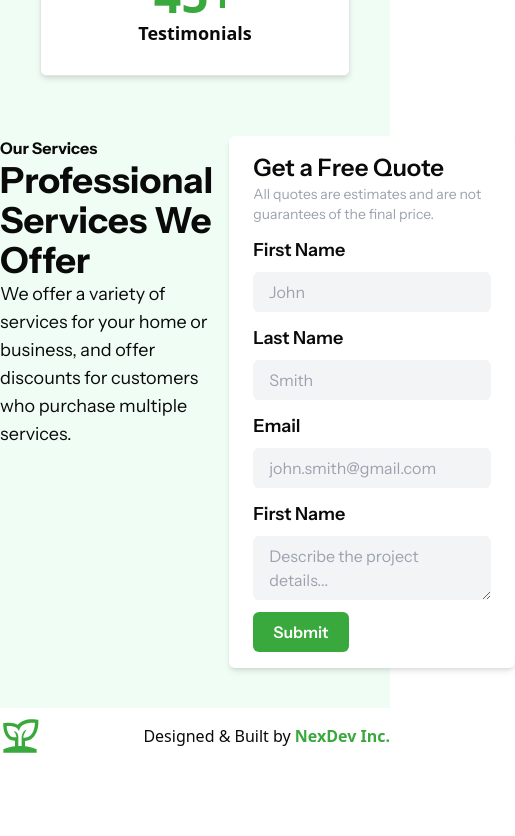
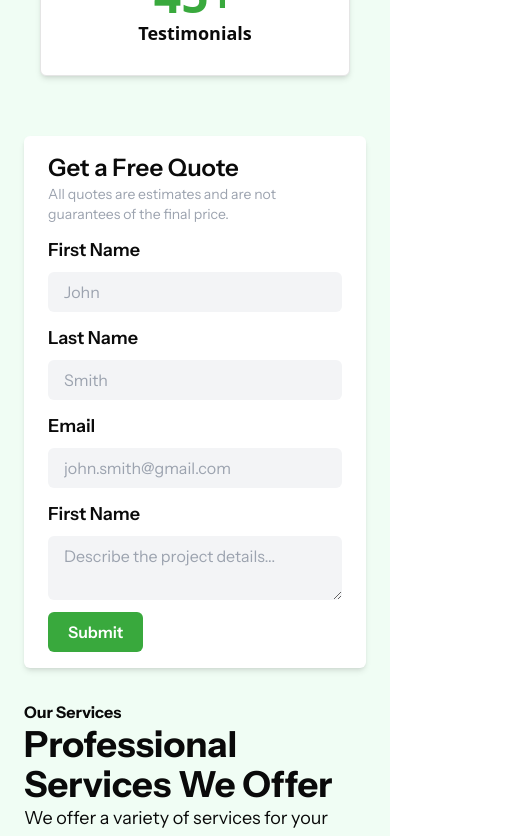
Before and after one commit to Benjamin-buck/serenity, a Next.js app: page / in a window 390 px wide. Shown: the part 1580-2416 px from the top of the page, 515 px wide, since content can reach past the window. Before the commit the page ends 2344 px from the top, so only its background shows below. Built offline with nearby package versions, Linux system fonts and the light colour scheme.

Commit message:
Fixes mobile layout

```diff
--- a/app/page.tsx
+++ b/app/page.tsx
@@ -8,10 +8,10 @@ export default function Home() {
     <>
       <Hero />
       <Banner />
-      <section className="relative bg-green-50 pb-[40px]">
+      <section className="relative bg-green-50 pb-[40px] ">
         <Progress />
-        <div className="container mx-auto flex gap-4 font-instrumentSans">
-          <div className="w-[70%]">
+        <div className="container mx-auto flex gap-4 font-instrumentSans max-lg:flex-col-reverse max-md:px-6">
+          <div className="w-[70%] max-lg:w-auto max-lg:mt-4 ">
             <div>
               <h4 className="text-md font-bold">Our Services</h4>
               <h1 className="text-4xl font-bold">
--- a/components/Footer.tsx
+++ b/components/Footer.tsx
@@ -3,8 +3,8 @@ import React from "react";
 
 const Footer = () => {
   return (
-    <div className="w-full mx-auto container my-2 flex justify-between items-center">
-      <div className="flex gap-2 items-center">
+    <div className="w-full mx-auto container my-2 flex justify-between items-center max-md:px-6">
+      <div className="flex gap-2 items-center ">
         <Image src="/logo.svg" width={40} height={40} alt="logo" />
         <h1 className="text-black font-instrumentSans text-xl font-semibold max-md:hidden">
           Serenity Landscaping
--- a/components/banner.tsx
+++ b/components/banner.tsx
@@ -4,7 +4,7 @@ import React from "react";
 const Banner = () => {
   return (
     <div className="h-[300px] w-full border bg-[url('/bg.png')] bg-cover bg-center flex items-center justify-center max-lg:mt-[200px] max-md:text-center">
-      <h2 className="text-white text-3xl font-instrumentSans font-bold">
+      <h2 className="text-white text-3xl font-instrumentSans font-bold max-md:px-6">
         {home.bannerText}
       </h2>
     </div>
```
